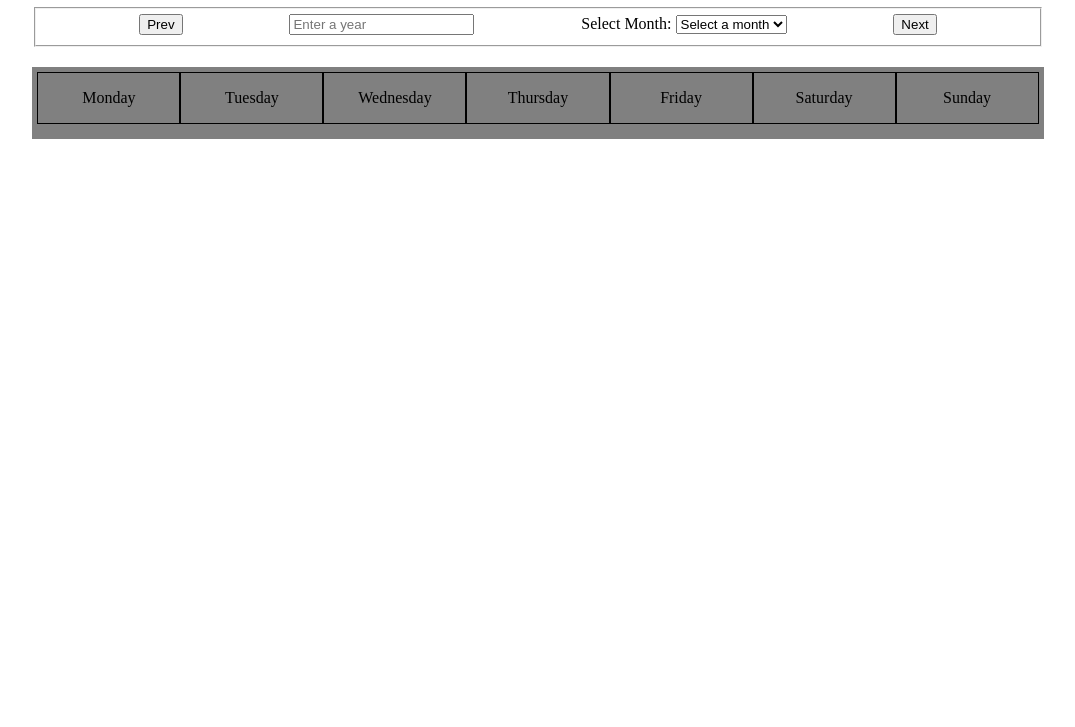
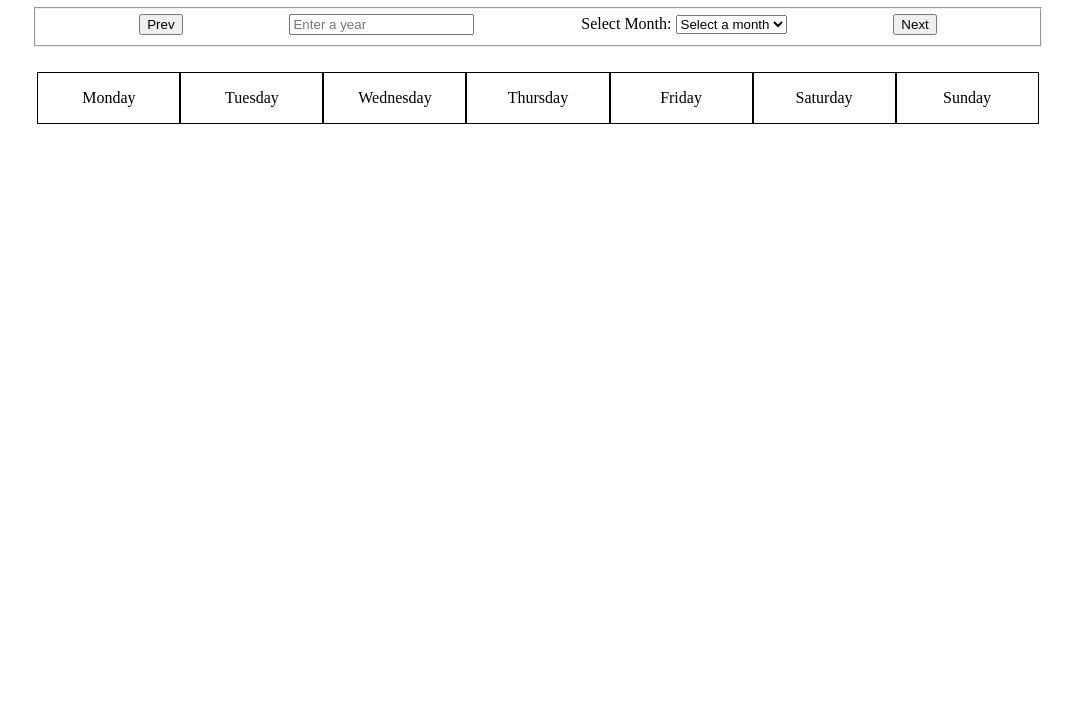
Before and after one commit to Millena28/Project-Days-Calender, a website with bundled scripts: page index.html in a window 1280 px wide. Shown: the part 73-800 px from the top of the page, without its empty margins (102-1177 px from the left). Built offline with nearby package versions, Linux system fonts and the light colour scheme.

Commit message:
color change in our HTML file

```diff
--- a/index.html
+++ b/index.html
@@ -18,7 +18,7 @@
             align-items: center;
         }
         section#week-days, #show-calender {
-            background: grey;
+            background: light lightcyan;
             display: grid;
             grid-template-columns: repeat(7, 1fr);
             padding: 5px;
```
